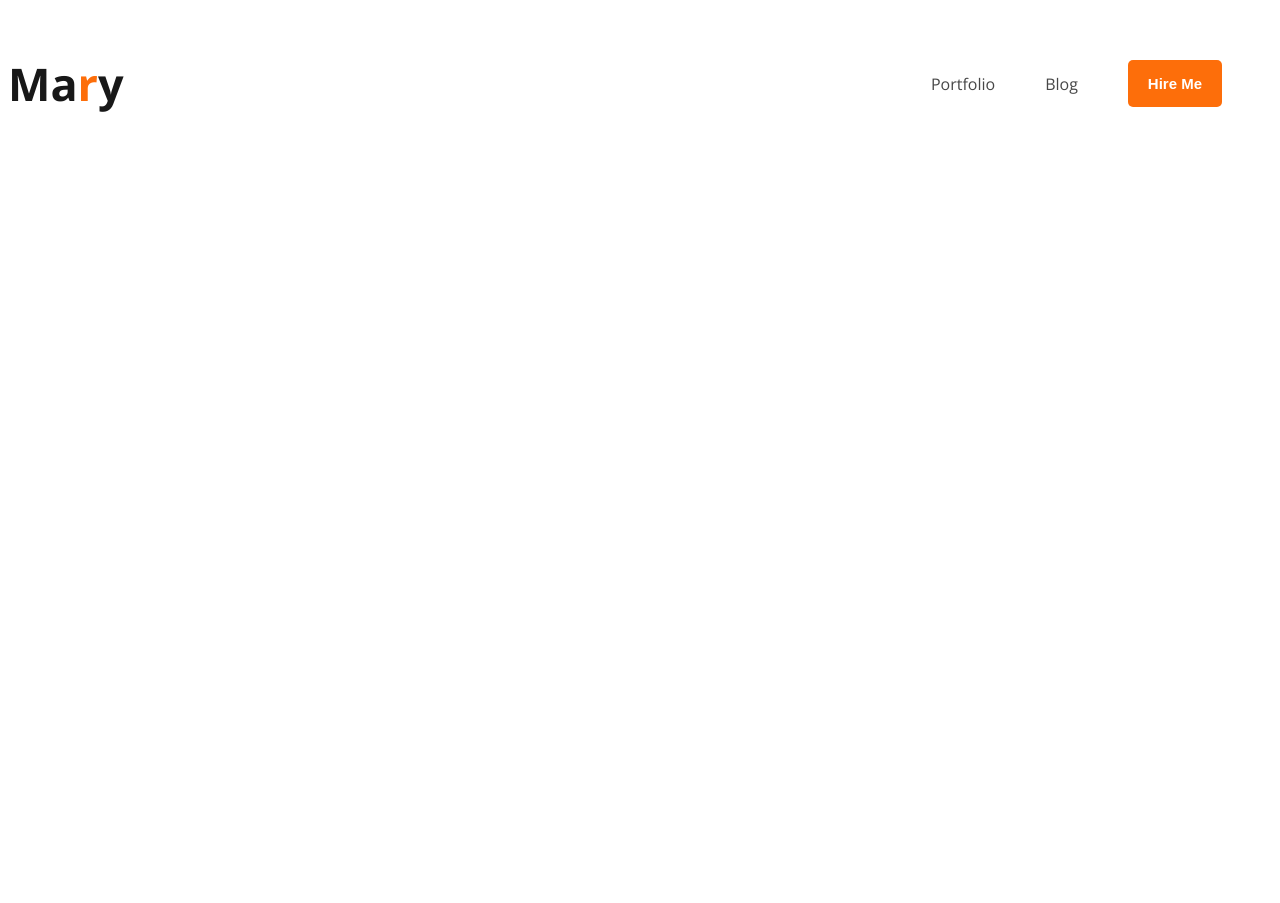
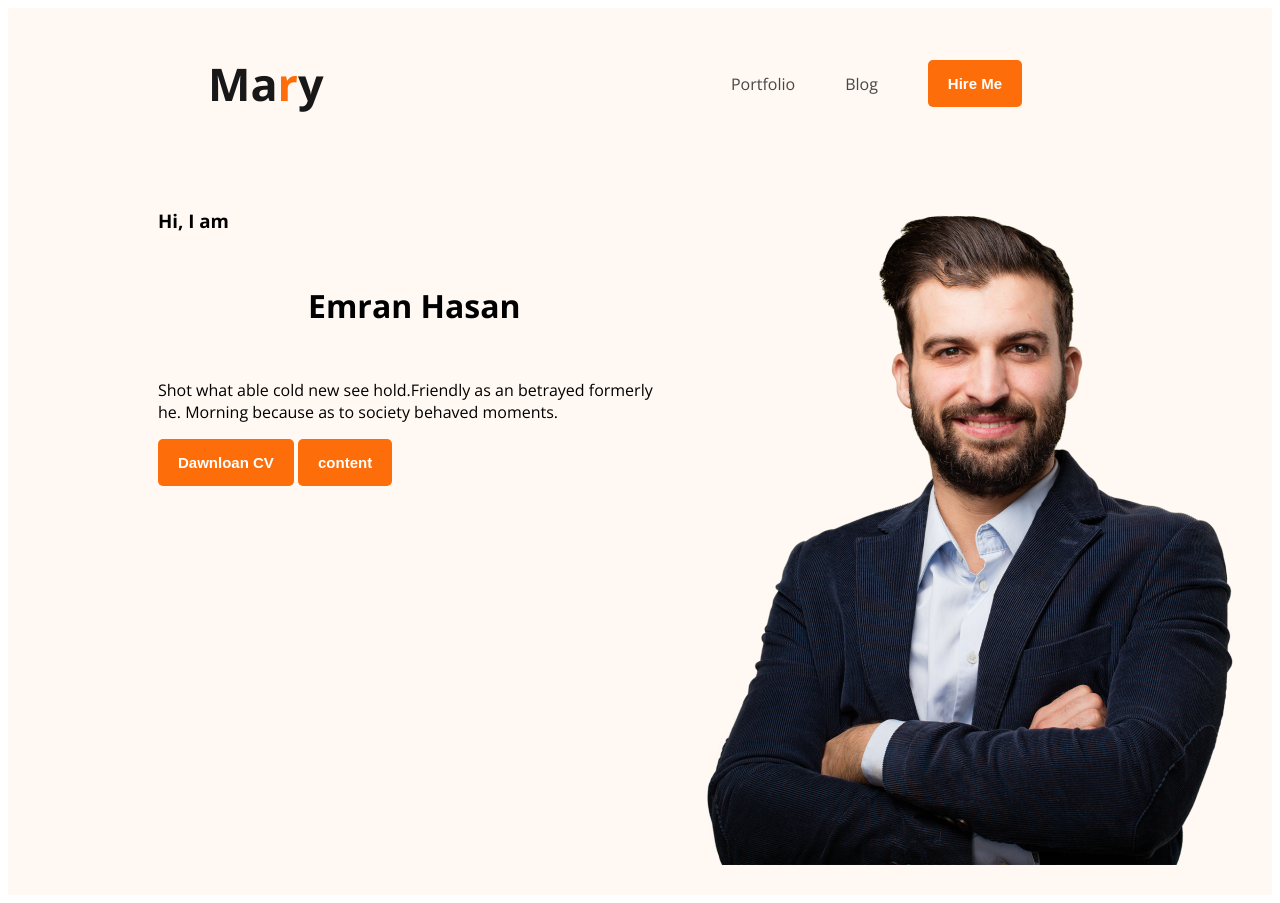
Before and after one commit to emran23699/webdeveloper-portfolio, a plain HTML site: page index.html in a window 1280 px wide. Before the commit the page ends 800 px from the top, so only its background shows below. Drawn offline with nearby package versions, Linux system fonts and the light colour scheme.

Commit message:
banner content added

```diff
--- a/Styles/portfolio.css
+++ b/Styles/portfolio.css
@@ -25,6 +25,7 @@ padding: 15px 20px;
 nav{ display: flex;
 justify-content: space-between;
 align-items: center;
+margin: 0 200px;
 
 }
 
@@ -45,3 +46,17 @@ text-decoration:none;
 color:#474747 ;
 
 }
+/*header related styles */
+.header{
+background-color: #FFF8F3;
+align-items: center;
+
+}
+
+.banner{
+padding: 30px 30px 30px 150px;
+display: flex;
+}
+
+.banner.profile-pic{  width: 500px;
+}
--- a/index.html
+++ b/index.html
@@ -18,7 +18,7 @@
     <link rel="stylesheet" href="Styles/portfolio.css">
 </head>
 <body>
-    <header>
+    <header class="header">
         <nav>
             <h3 class="nav-title">Ma<span class="text-primary">r</span>y</h3>
                <ul>
@@ -27,6 +27,20 @@
                  <li><button class="btn-primary">Hire Me </button></li>
               </ul>
         </nav>
+
+        <div class="banner">
+             <div>
+                <h3 class="banner-greeting"> Hi, I am </h3>
+                <h1 class="banner title"> Emran Hasan </h1>
+                <p>Shot what able cold new see hold.Friendly as an betrayed formerly he.
+                    Morning because as to society behaved moments.</p>
+                <button class="btn-primary">Dawnloan CV </button>
+                <button class="btn-primary">content</button>
+             </div>
+             <img class="profile-pic" src="images/hardy.png" alt="">
+
+
+        </div>
     </header>
     <main>
 
```
